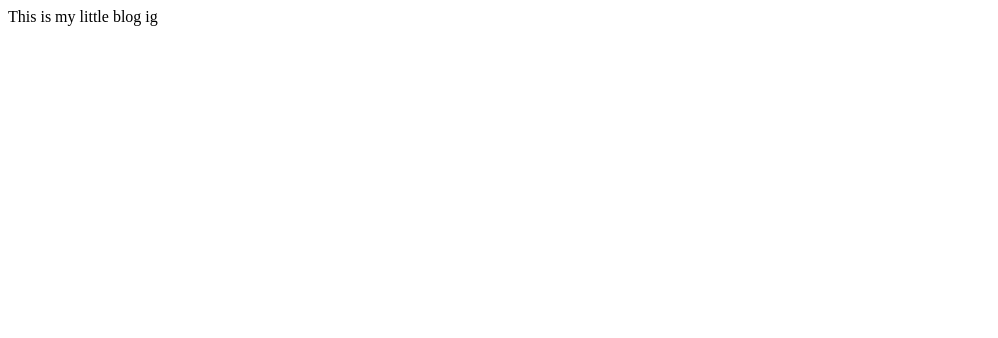
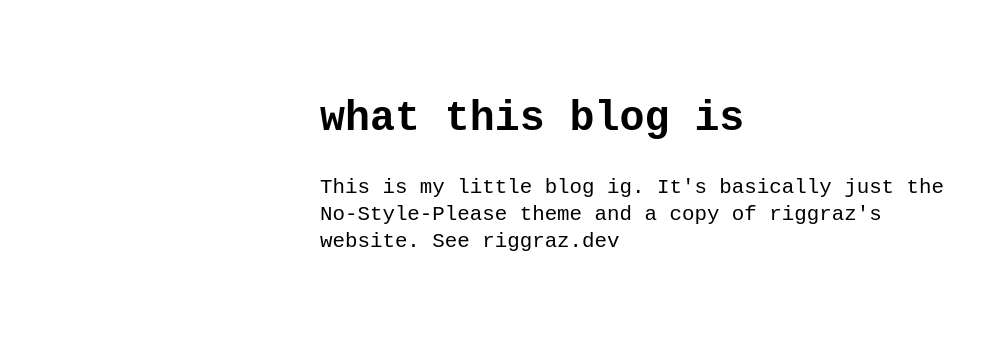
Before and after one commit to Bogsnes/homepage, a plain HTML site: page posts/what-this-blog-is.html in a window 1280 px wide. Shown: the whole page, without its empty margins (0-998 px from the left). Drawn offline with Linux system fonts and the light colour scheme.

Commit message:
Changed some things

```diff
--- a/posts/what-this-blog-is.html
+++ b/posts/what-this-blog-is.html
@@ -1 +1,21 @@
-This is my little blog ig
+<!DOCTYPE html>
+<html lang="en">
+   <head>
+      <meta charset="utf-8" />
+      <meta http-equiv="X-UA-Compatible" content="IE=edge" />
+      <meta name="viewport" content="width=device-width, initial-scale=1" />
+      <title>
+         what this blog is
+      </title>
+      <link rel="stylesheet" href="../main.css" />
+   </head>
+   <body a="light">
+      <main class="page-content" aria-label="Content">
+         <div class="w">
+            <header>
+               <h1>what this blog is</h1>
+            </header>
+<p> This is my little blog ig. It's basically just the No-Style-Please theme and a copy of riggraz's website. See riggraz.dev
+            </main>
+   </body>
+</html>
```
